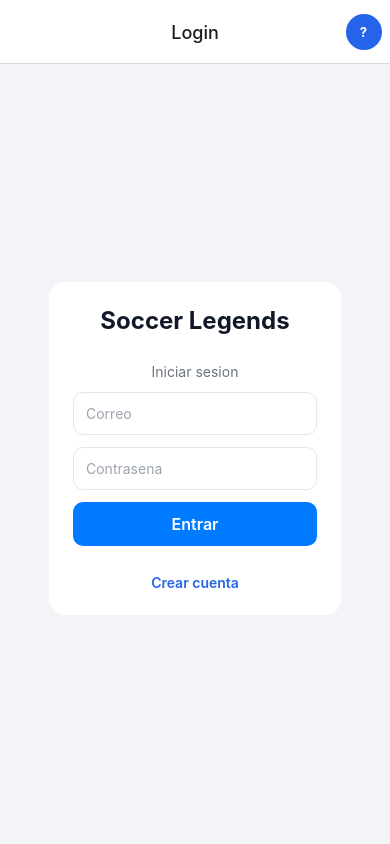
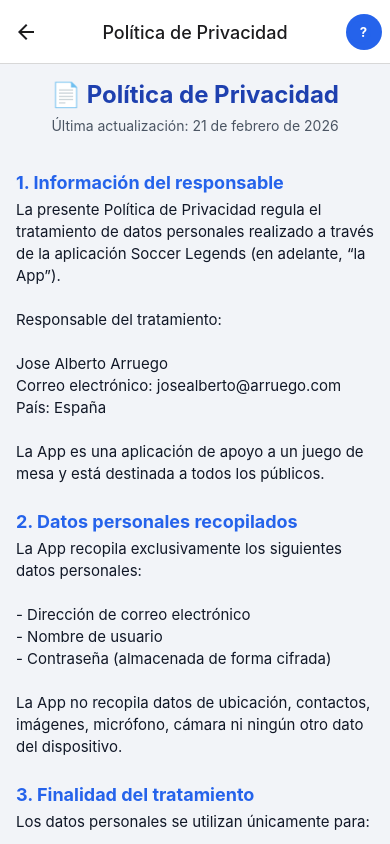
Before and after one commit to jarruego/soccer-legends, a React Native app in the folder client/: screen /PrivacyPolicy in a window 390 px wide. Built offline with nearby package versions, Linux system fonts and the light colour scheme; no server answers.

Commit message:
feat: agregar pantalla de Política de Privacidad y enlazar desde LoginScreen

```diff
--- a/client/src/navigation/navigation-types.ts
+++ b/client/src/navigation/navigation-types.ts
@@ -6,9 +6,11 @@
 export type RootStackParamList = {
   GameDetail: { gameId: string };
   Transaction: { gameId: string };
+
   // Auth screens
   Login: undefined;
   Register: undefined;
+  PrivacyPolicy: undefined;
 
   // App screens
   Home: undefined;
--- a/client/src/navigation/root-navigator.tsx
+++ b/client/src/navigation/root-navigator.tsx
@@ -3,6 +3,7 @@ import { createNativeStackNavigator } from '@react-navigation/native-stack';
 import { useAuthStore } from '@store/index';
 import { LoginScreen } from '../screens/auth/LoginScreen';
 import { RegisterScreen } from '../screens/auth/RegisterScreen';
+
 import { HomeScreen } from '../screens/home/HomeScreen';
 import { CreateGameScreen } from '../screens/games/CreateGameScreen';
 import { JoinGameScreen } from '../screens/games/JoinGameScreen';
@@ -10,6 +11,7 @@ import { MyGamesScreen } from '../screens/games/MyGamesScreen';
 import { GameDetailScreen } from '../screens/games/GameDetailScreen';
 import { TransactionScreen } from '../screens/games/TransactionScreen';
 import ProfileScreen from '../screens/ProfileScreen';
+import PrivacyPolicyScreen from '../screens/PrivacyPolicyScreen';
 import { AvatarMenuButton } from '../components/AvatarMenuButton';
 
 const Stack = createNativeStackNavigator();
@@ -35,6 +37,11 @@ export function RootNavigator(): React.ReactElement {
           <Stack.Screen
             name="Register"
             component={RegisterScreen}
+          />
+          <Stack.Screen
+            name="PrivacyPolicy"
+            component={PrivacyPolicyScreen}
+            options={{ title: 'Política de Privacidad' }}
           />
         </Stack.Group>
       ) : (
--- /dev/null
+++ b/client/src/screens/PrivacyPolicyScreen.tsx
@@ -0,0 +1,76 @@
+import React from 'react';
+import { View, ScrollView, Text, StyleSheet } from 'react-native';
+import { Colors, Spacing } from '../styles/theme';
+
+export default function PrivacyPolicyScreen() {
+  return (
+    <ScrollView style={styles.container} contentContainerStyle={styles.content}>
+      <Text style={styles.title}>📄 Política de Privacidad</Text>
+      <Text style={styles.date}>Última actualización: 21 de febrero de 2026</Text>
+
+      <Text style={styles.sectionTitle}>1. Información del responsable</Text>
+      <Text style={styles.text}>La presente Política de Privacidad regula el tratamiento de datos personales realizado a través de la aplicación Soccer Legends (en adelante, “la App”).{"\n\n"}Responsable del tratamiento:{"\n\n"}Jose Alberto Arruego{"\n"}Correo electrónico: josealberto@arruego.com{"\n"}País: España{"\n\n"}La App es una aplicación de apoyo a un juego de mesa y está destinada a todos los públicos.</Text>
+
+      <Text style={styles.sectionTitle}>2. Datos personales recopilados</Text>
+      <Text style={styles.text}>La App recopila exclusivamente los siguientes datos personales:{"\n\n"}- Dirección de correo electrónico{"\n"}- Nombre de usuario{"\n"}- Contraseña (almacenada de forma cifrada){"\n\n"}La App no recopila datos de ubicación, contactos, imágenes, micrófono, cámara ni ningún otro dato del dispositivo.</Text>
+
+      <Text style={styles.sectionTitle}>3. Finalidad del tratamiento</Text>
+      <Text style={styles.text}>Los datos personales se utilizan únicamente para:{"\n\n"}- Crear y gestionar cuentas de usuario{"\n"}- Permitir el acceso mediante inicio de sesión{"\n"}- Garantizar el correcto funcionamiento técnico de la App{"\n\n"}No se utilizan los datos con fines comerciales, publicitarios ni de elaboración de perfiles.</Text>
+
+      <Text style={styles.sectionTitle}>4. Base legal del tratamiento</Text>
+      <Text style={styles.text}>El tratamiento de los datos se basa en el consentimiento del usuario al registrarse en la App.</Text>
+
+      <Text style={styles.sectionTitle}>5. Conservación de los datos</Text>
+      <Text style={styles.text}>Los datos se conservarán mientras la cuenta permanezca activa.{"\n\n"}El usuario puede solicitar en cualquier momento la eliminación de su cuenta enviando un correo electrónico a:{"\n\n"}josealberto@arruego.com</Text>
+
+      <Text style={styles.sectionTitle}>6. Encargados del tratamiento</Text>
+      <Text style={styles.text}>Para el funcionamiento técnico de la App, se utilizan proveedores tecnológicos externos que pueden tratar datos personales como encargados del tratamiento:{"\n\n"}- Servicios de alojamiento e infraestructura en Render{"\n"}- Servicios de base de datos y autenticación en Supabase{"\n\n"}Estos proveedores actúan bajo sus propias políticas de seguridad y cumplimiento normativo.</Text>
+
+      <Text style={styles.sectionTitle}>7. Cesión de datos</Text>
+      <Text style={styles.text}>No se venden ni ceden datos personales a terceros.{"\n\n"}Los datos no se transfieren fuera del Espacio Económico Europeo salvo que los proveedores tecnológicos ofrezcan garantías adecuadas conforme al Reglamento (UE) 2016/679 (RGPD).</Text>
+
+      <Text style={styles.sectionTitle}>8. Derechos del usuario</Text>
+      <Text style={styles.text}>De acuerdo con el Reglamento General de Protección de Datos (RGPD), el usuario puede ejercer los siguientes derechos:{"\n\n"}- Acceso{"\n"}- Rectificación{"\n"}- Supresión{"\n"}- Limitación del tratamiento{"\n\n"}Para ejercer estos derechos puede contactar en:{"\n\n"}josealberto@arruego.com</Text>
+
+      <Text style={styles.sectionTitle}>9. Modificaciones</Text>
+      <Text style={styles.text}>El responsable se reserva el derecho de modificar la presente Política de Privacidad para adaptarla a novedades legislativas o técnicas.{"\n"}Cualquier modificación será publicada en esta misma página.</Text>
+    </ScrollView>
+  );
+}
+
+const styles = StyleSheet.create({
+  container: {
+    flex: 1,
+    backgroundColor: Colors.background,
+  },
+  content: {
+    padding: Spacing.lg,
+    paddingBottom: 40,
+  },
+  title: {
+    fontSize: 24,
+    fontWeight: 'bold',
+    marginBottom: 8,
+    color: Colors.primaryDark,
+    textAlign: 'center',
+  },
+  date: {
+    fontSize: 14,
+    color: Colors.gray600,
+    marginBottom: 20,
+    textAlign: 'center',
+  },
+  sectionTitle: {
+    fontSize: 18,
+    fontWeight: 'bold',
+    marginTop: 18,
+    marginBottom: 6,
+    color: Colors.primary,
+  },
+  text: {
+    fontSize: 15,
+    color: Colors.gray900,
+    marginBottom: 8,
+    lineHeight: 22,
+  },
+});
--- a/client/src/screens/auth/LoginScreen.tsx
+++ b/client/src/screens/auth/LoginScreen.tsx
@@ -10,6 +10,7 @@ import {
   KeyboardAvoidingView,
   Platform,
   TouchableOpacity,
+  Image,
 } from 'react-native';
 import { useNavigation, NavigationProp } from '@react-navigation/native';
 import { Button } from '@components/index';
@@ -65,9 +66,12 @@ export function LoginScreen(): React.ReactElement {
       style={[commonStyles.containerCenter, { backgroundColor: Colors.background }]}
       behavior={Platform.OS === 'ios' ? 'padding' : undefined}
     >
-      <View style={[commonStyles.card, { marginHorizontal: Spacing.lg }]}>
-        <Text style={[commonStyles.title, { textAlign: 'center' }]}>Soccer Legends</Text>
-        <Text style={[commonStyles.subtitle2, { textAlign: 'center' }]}>Iniciar sesion</Text>
+      <View style={[commonStyles.card, { marginHorizontal: Spacing.lg, maxWidth: 420, width: '95%' }]}>
+        {/* Imagen de portada */}
+        <Image
+          source={require('../../assets/cover.png')}
+          style={{ width: 260, height: 120, alignSelf: 'center', marginBottom: 12, marginTop: -12, resizeMode: 'contain' }}
+        />
 
         <TextInput
           style={commonStyles.input}
@@ -105,6 +109,15 @@ export function LoginScreen(): React.ReactElement {
         >
           <Text style={commonStyles.linkText}>Crear cuenta</Text>
         </TouchableOpacity>
+
+        <View style={{ height: 18 }} />
+        <TouchableOpacity
+          style={[commonStyles.link]}
+          onPress={() => navigation.navigate('PrivacyPolicy')}
+          disabled={isLoading}
+        >
+          <Text style={[commonStyles.linkText, { textDecorationLine: 'underline', color: Colors.gray600 }]}>Política de Privacidad</Text>
+        </TouchableOpacity>
       </View>
     </KeyboardAvoidingView>
   );
```
Also changed, not shown: 1 other file (tests, documents, lock files or other folders).
